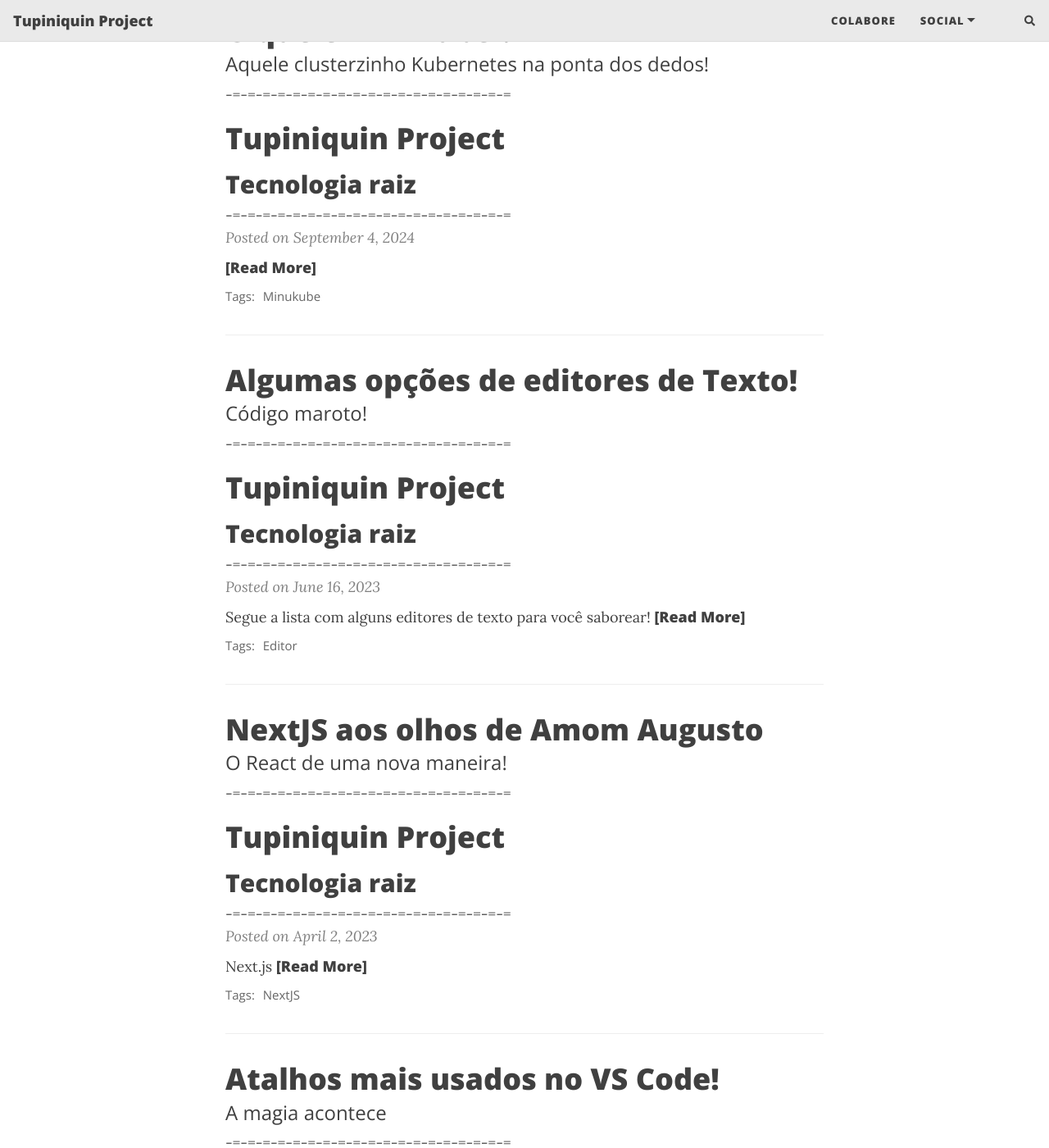
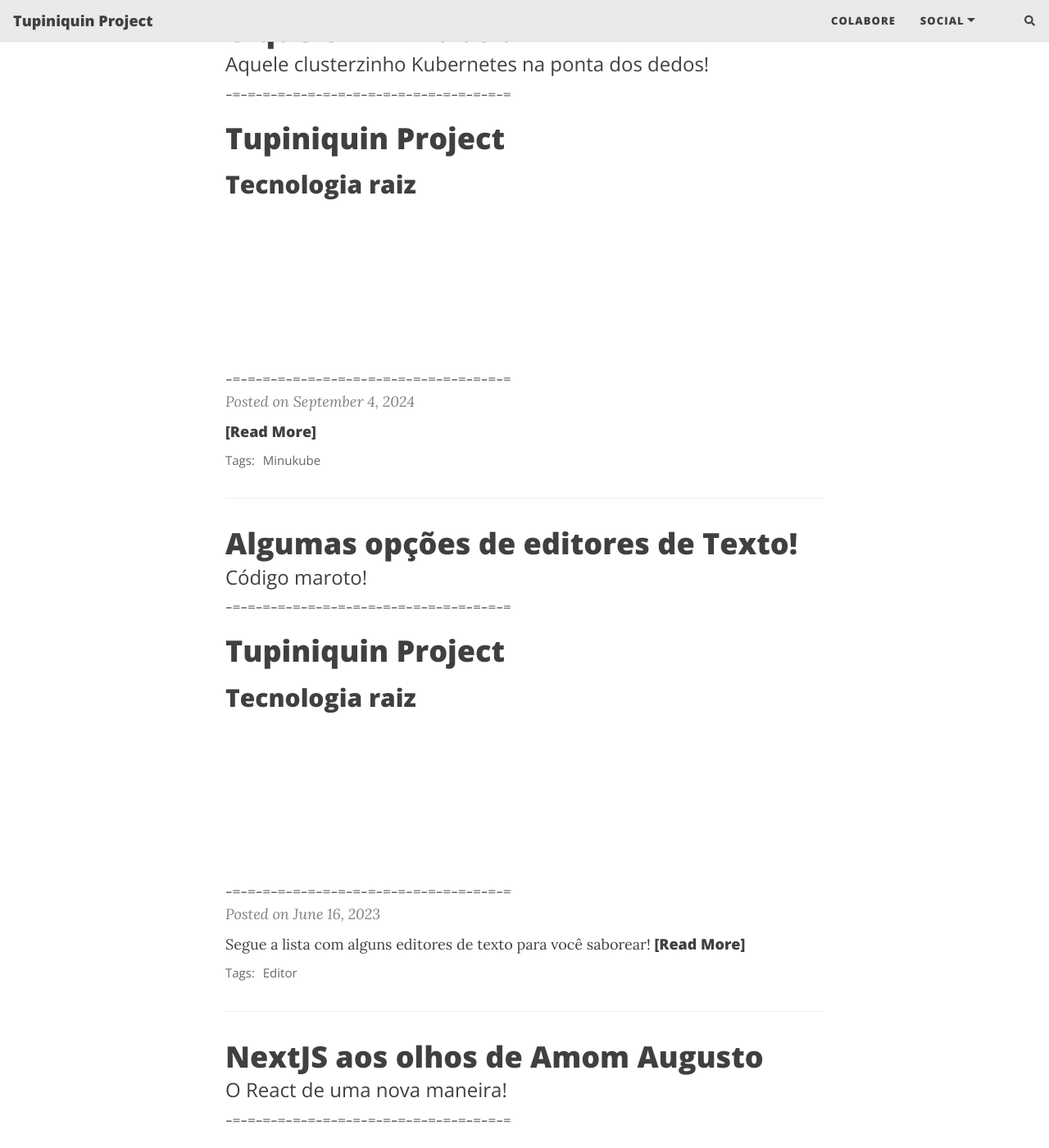
Before and after one commit to tupiniquin/tupiniquin.github.io, a Jekyll site: the page built from index.html, in a window 1280 px wide and 1400 px high, scrolled down 409 px. Shown: the whole window at 82% size. Built offline with Jekyll 4.4.1, drawn with Linux system fonts in a browser that asks for light colours; nearby versions of some CDN libraries; the list of posts is cut into pages by our own code; comment, search, counter and statistics services are not loaded.

Commit message:
beautifuljekyll.css

```diff
--- a/assets/css/beautifuljekyll.css
+++ b/assets/css/beautifuljekyll.css
@@ -1100,3 +1100,10 @@
     display: inline-block;
   }
 }
+
+.post-header {
+  background-size: cover;
+  background-position: center;
+  height: 300px; /* Ajuste conforme necessário */
+  width: 100%;
+}
```
